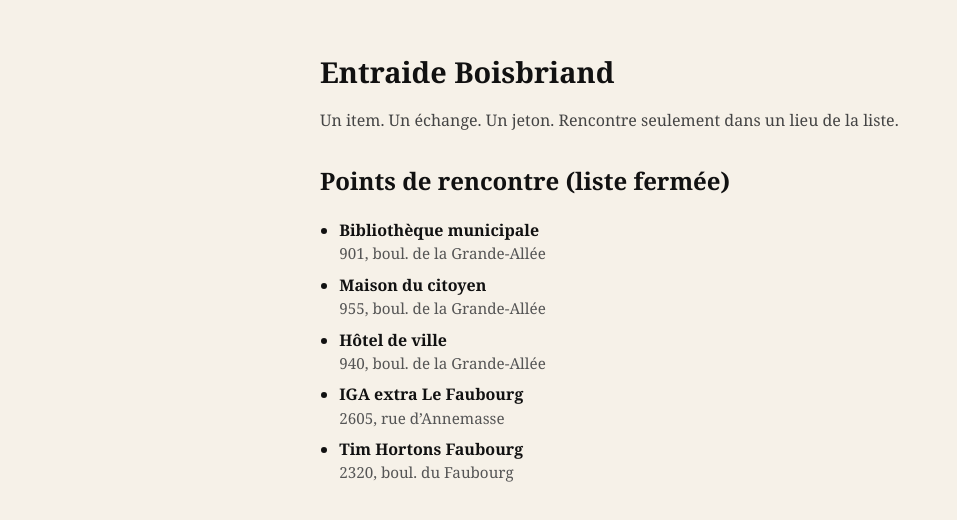
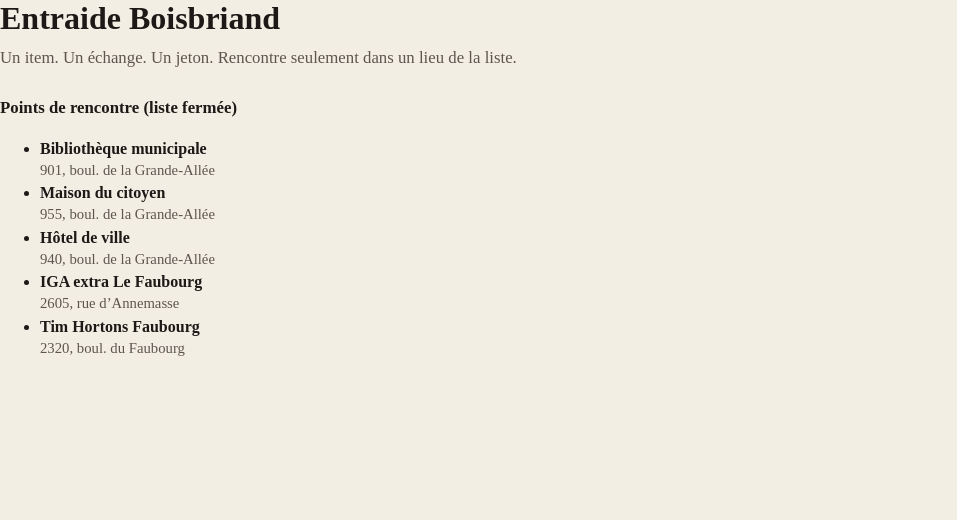
Before and after one commit to AlexyaSnow/boisbriand-entraide, a Next.js app: page / in a window 1280 px wide. Shown: the top 520 px of the page, without its empty margins (0-957 px from the left). Built offline with nearby package versions, Linux system fonts and the light colour scheme.

Commit message:
feat: interface claire + page publier une offre

```diff
--- a/app/globals.css
+++ b/app/globals.css
@@ -1,40 +1,153 @@
 :root {
-  color: #111;
-  background: #f6f1e8;
-  font-family: Georgia, "Times New Roman", serif;
+  --papier: #f3eee4;
+  --encre: #1c1916;
+  --muet: #5c564e;
+  --ligne: #d9d0c3;
+  --vert: #215c38;
+  --vert-fonce: #173f26;
+  --blanc: #fffcf7;
+}
+
+* { box-sizing: border-box; }
+
+html, body {
+  margin: 0;
+  background: var(--papier);
+  color: var(--encre);
 }
 
 body {
-  margin: 0 auto;
-  max-width: 40rem;
-  padding: 2rem 1.25rem 4rem;
+  font-family: var(--font-sans), system-ui, sans-serif;
   line-height: 1.45;
 }
 
+a { color: inherit; }
+
+.shell {
+  max-width: 40rem;
+  margin: 0 auto;
+  padding: 0 1.15rem 4rem;
+}
+
+.top {
+  display: flex;
+  align-items: baseline;
+  justify-content: space-between;
+  gap: 1rem;
+  padding: 1.1rem 0 1.3rem;
+  border-bottom: 1px solid var(--ligne);
+  margin-bottom: 1.6rem;
+}
+
+.marque {
+  font-family: var(--font-serif), Georgia, serif;
+  font-weight: 600;
+  font-size: 1.05rem;
+  text-decoration: none;
+}
+
+.nav {
+  display: flex;
+  gap: 0.9rem;
+  font-size: 0.92rem;
+}
+
+.nav a { text-decoration: none; color: var(--muet); }
+.nav a:hover { color: var(--encre); }
+
 h1 {
-  font-size: 1.8rem;
-  margin-bottom: 0.25rem;
+  font-family: var(--font-serif), Georgia, serif;
+  font-weight: 600;
+  font-size: 2rem;
+  line-height: 1.15;
+  margin: 0 0 0.6rem;
 }
 
 .lede {
-  color: #444;
-  margin-bottom: 2rem;
+  color: var(--muet);
+  font-size: 1.05rem;
+  margin: 0 0 1.6rem;
 }
 
-ul {
-  padding-left: 1.2rem;
+.actions {
+  display: grid;
+  gap: 0.7rem;
+  margin-bottom: 2.2rem;
 }
 
-li {
-  margin-bottom: 0.6rem;
+.btn {
+  display: block;
+  text-align: center;
+  text-decoration: none;
+  border: 0;
+  cursor: pointer;
+  font: inherit;
+  font-weight: 650;
+  padding: 0.95rem 1rem;
+  border-radius: 0.7rem;
 }
 
-.nom {
-  font-weight: 700;
+.btn-primary {
+  background: var(--vert);
+  color: #fff;
+}
+.btn-primary:hover { background: var(--vert-fonce); }
+
+.btn-ghost {
+  background: var(--blanc);
+  color: var(--encre);
+  border: 1px solid var(--ligne);
 }
 
-.meta {
-  display: block;
-  color: #555;
-  font-size: 0.95rem;
+h2 {
+  font-size: 1.05rem;
+  margin: 0 0 0.8rem;
 }
+
+.liste {
+  list-style: none;
+  padding: 0;
+  margin: 0;
+  background: var(--blanc);
+  border: 1px solid var(--ligne);
+  border-radius: 0.8rem;
+  overflow: hidden;
+}
+
+.liste li {
+  padding: 0.85rem 1rem;
+  border-top: 1px solid var(--ligne);
+}
+.liste li:first-child { border-top: 0; }
+
+.nom { display: block; font-weight: 650; }
+.meta { display: block; color: var(--muet); font-size: 0.92rem; }
+
+form { display: grid; gap: 1rem; }
+
+label { display: grid; gap: 0.35rem; font-weight: 650; font-size: 0.95rem; }
+
+input, select, textarea {
+  font: inherit;
+  font-weight: 400;
+  padding: 0.7rem 0.75rem;
+  border: 1px solid var(--ligne);
+  border-radius: 0.55rem;
+  background: var(--blanc);
+  color: var(--encre);
+}
+
+textarea { min-height: 7rem; resize: vertical; }
+
+.hint {
+  font-weight: 400;
+  color: var(--muet);
+  font-size: 0.88rem;
+}
+
+.ok {
+  background: #e7f3ea;
+  border: 1px solid #b7d7c0;
+  border-radius: 0.7rem;
+  padding: 0.9rem 1rem;
+}
```
